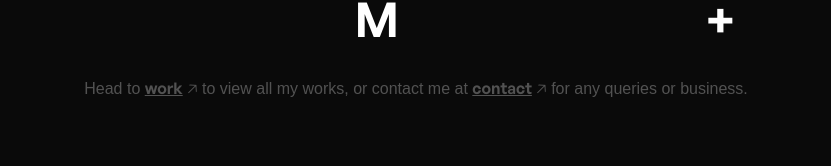
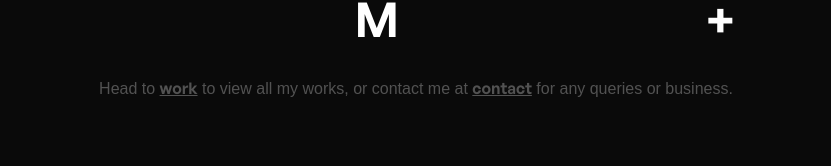
Before and after one commit to 1580-RanaV/thevjs, a Next.js app: page / in a window 1280 px wide. Shown: the part 747-913 px from the top of the page, without its empty margins (224-1055 px from the left). Built offline with nearby package versions, Linux system fonts and the light colour scheme.

Commit message:
small font

```diff
--- a/src/app/page.js
+++ b/src/app/page.js
@@ -20,11 +20,11 @@ const Page = () => {
             <Link href="/work" className="font-semibold underline">
               work
             </Link>{' '}
-            🡥 to view all my works, or contact me at{' '}
+            to view all my works, or contact me at{' '}
             <Link href="/contact" className="font-semibold underline">
               contact
             </Link>{' '}
-            🡥 for any queries or business.
+            for any queries or business.
           </p>
         </div>
 
--- a/src/app/work/page.js
+++ b/src/app/work/page.js
@@ -14,7 +14,7 @@ const Page = () => {
       <div className="max-w-3xl w-full">
         <Navbar />
 
-        <section className='mt-12 font-regular text-neutral-600'>
+        <section className='mt-12 font-regular text-neutral-600 text-sm sm:text-base'>
           This is obviously not the entire list of my works. These are a few of the handpicked projects
           to showcase my work. Please tap to reveal the images and the description of the project.
         </section>
```
